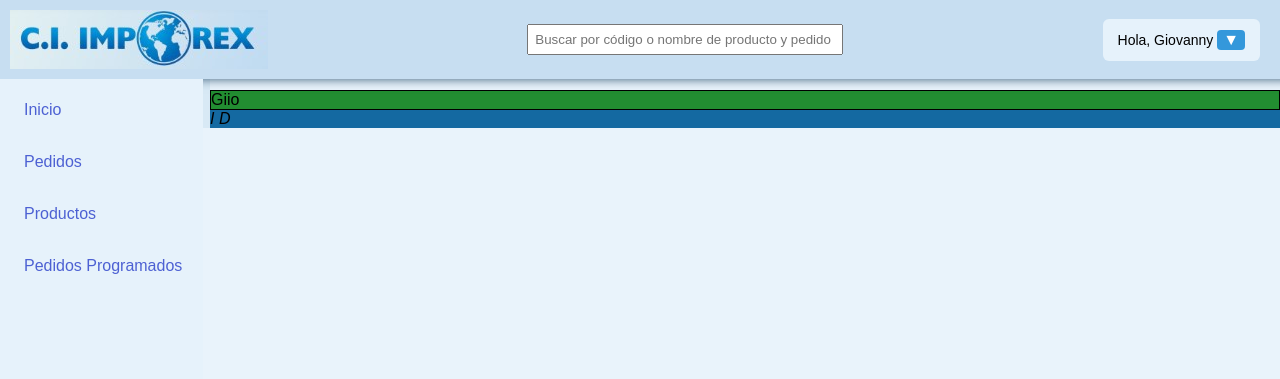
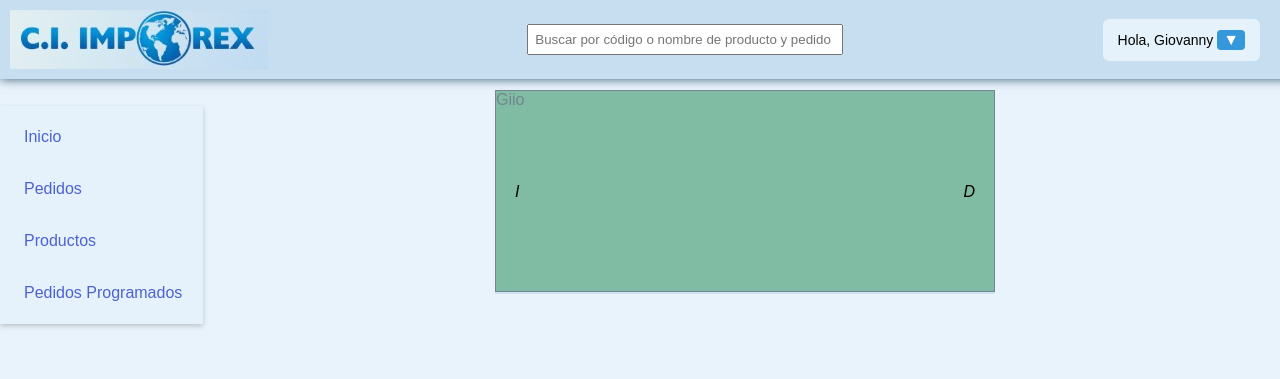
Before and after one commit to giiomejia94/Imporex, a Flask app: page /inicio in a window 1280 px wide. Shown: the top 379 px of the page. Run offline with Flask 3, Linux system fonts and the light colour scheme; some libraries are stand-ins or nearby versions.

Commit message:
lo de siempre, solo verde

```diff
--- a/static/css/styles.css
+++ b/static/css/styles.css
@@ -214,11 +214,11 @@ body {
     background-color: #adc3aa;
 }
 .layout {
-  display: flex;
+display: flex;
 }
 .sidebar {
     width: 160px;
-    background: #d8e9f5;
+    background: #e9f3fb;
     padding: 25px;
 }
 
@@ -402,11 +402,12 @@ header {
     width: 203px;
     background-color: #e6f2fb;
     position: fixed;
-    top: 79px;
+    top: 106px;
     left: 0;
-    height: 100%;
+    height:auto;
     font-family: Arial, sans-serif;
     display:flex;
+    box-shadow: 0px 2px 5px rgba(0, 0, 0, 0.2);
 
 }
 
@@ -415,7 +416,6 @@ header {
     list-style: none;
     padding: 0;
     margin: 0;
-
 }
 
 
@@ -518,6 +518,7 @@ header {
     background: #3e8c49;
 }
 
+
 /* Contenedor general */
 .pedidos-container{
     width: 500px;
@@ -525,6 +526,12 @@ header {
     padding-top: 20px;
 }
 
+.medio-container {
+    width: 500px;
+    margin: auto;
+    padding-top: 0px;
+    position: relative;
+}
 /* Tarjeta de pedido */
 .pedido-card{
     background: #ffffff;
@@ -591,12 +598,23 @@ header {
 
 .targetaCarrusel{
     border: 1px solid black;
+    height: 200px;
+
 }
 
 .targetaCarrusel {
     background-color: #228d31;
+    height: 200px;
 }
 
 .flechasCarrusel{
-    background-color: #1469a1;
+    background-color: #bbd9ec9c;
+    position: absolute;
+    top: 0%;
+    height: 81%;
+    width: 92%;
+    display: flex;
+    align-items: center;
+    justify-content: space-between;
+    padding: 20px;
 }
--- a/templates/home_cliente.html
+++ b/templates/home_cliente.html
@@ -37,6 +37,8 @@
     </aside>
 
     <main class="content">
+
+    <div class="medio-container">
         <div class="itemCarrusel">
             <div class="targetaCarrusel">
                 Giio
@@ -45,9 +47,10 @@
                 <i>I</i>
                 <i>D</i>
             </div>
-        </div>
+    </div>
+
     </main>
-
+</div>
 
 
 
```
Also changed, not shown: templates/pedidos_progra_cliente.html (line endings or trailing spaces).
